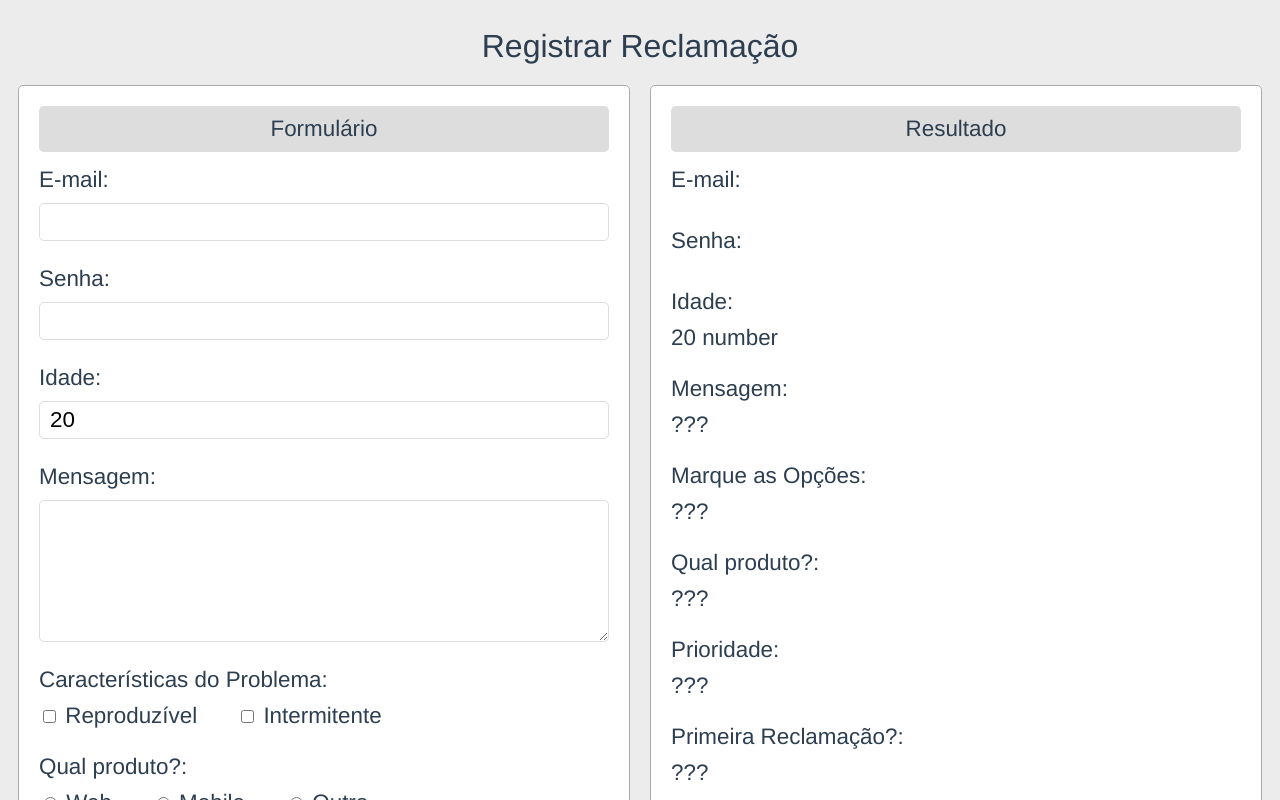
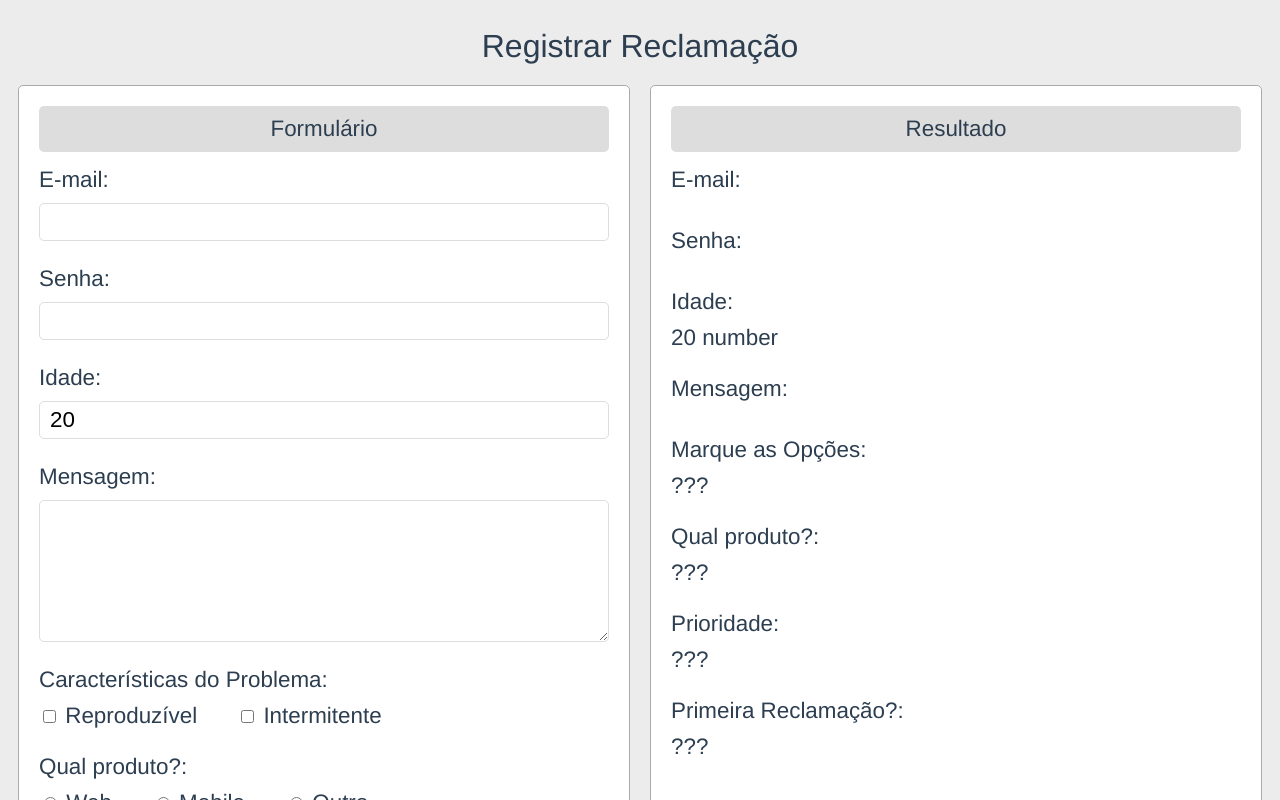
Before and after one commit to lmbaldi/curso-vue, a Vue app in the folder formulario/formulario-exercicios/: page / in a window 1280 px wide. Shown: the top 800 px of the page. Built offline with nearby package versions, Linux system fonts and the light colour scheme.

Commit message:
using <textarea> and savint line breaks

```diff
--- a/formulario/formulario-exercicios/src/App.vue
+++ b/formulario/formulario-exercicios/src/App.vue
@@ -15,7 +15,7 @@
 					<input type="number" v-model.number="usuario.idade">
 				</Rotulo>
 				<Rotulo nome="Mensagem">
-					<textarea name="" cols="30" rows="5"></textarea>
+					<textarea name="" cols="30" rows="5" v-model="mensagem"></textarea>
 				</Rotulo>
 				<Rotulo nome="Características do Problema">
 					<span class="mr-4"><input type="checkbox" value="reproduzivel"> Reproduzível</span>
@@ -49,7 +49,7 @@
 					<span>{{ usuario.idade }} {{ tipoIdade }}</span>
 				</Rotulo>
 				<Rotulo nome="Mensagem">
-					<span>???</span>
+					<span style="white-space: pre;">{{ mensagem }}</span>
 				</Rotulo>
 				<Rotulo nome="Marque as Opções">
 					<span>???</span>
@@ -82,6 +82,7 @@
 	},
 	data(){
 		return {
+			mensagem: '',
 			usuario: {
 				email: '',
 				senha: '',
```
